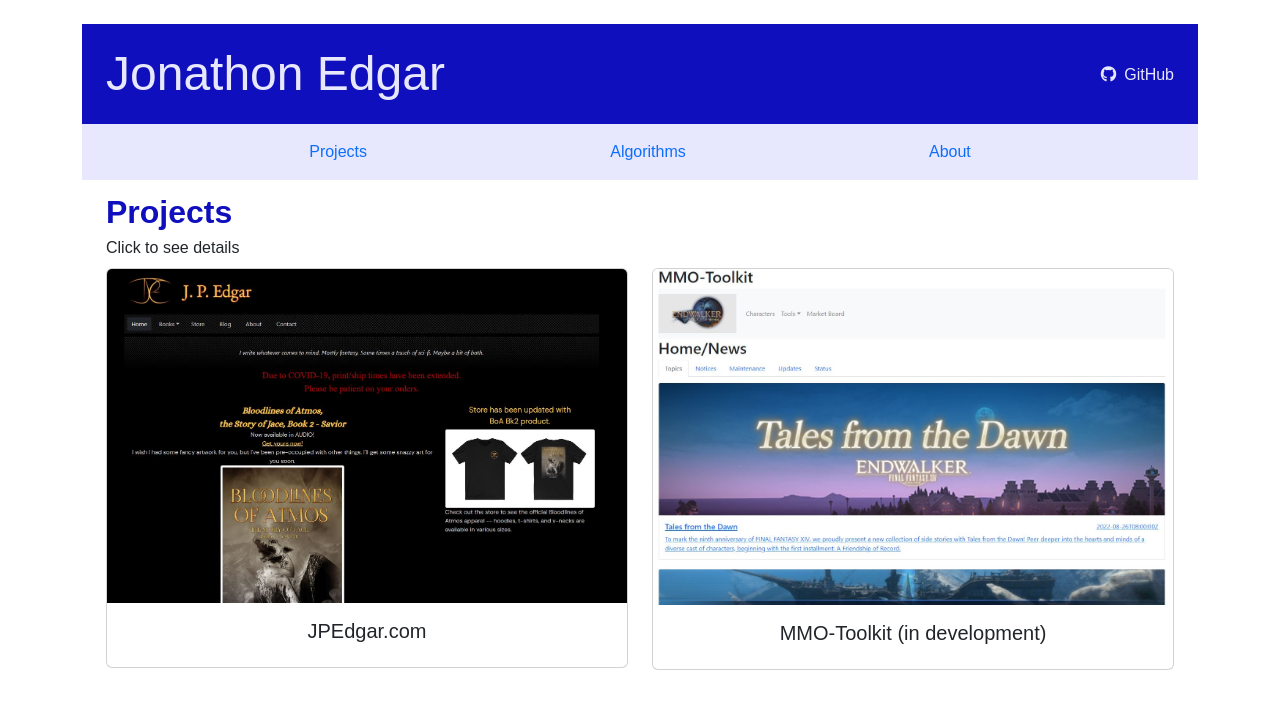
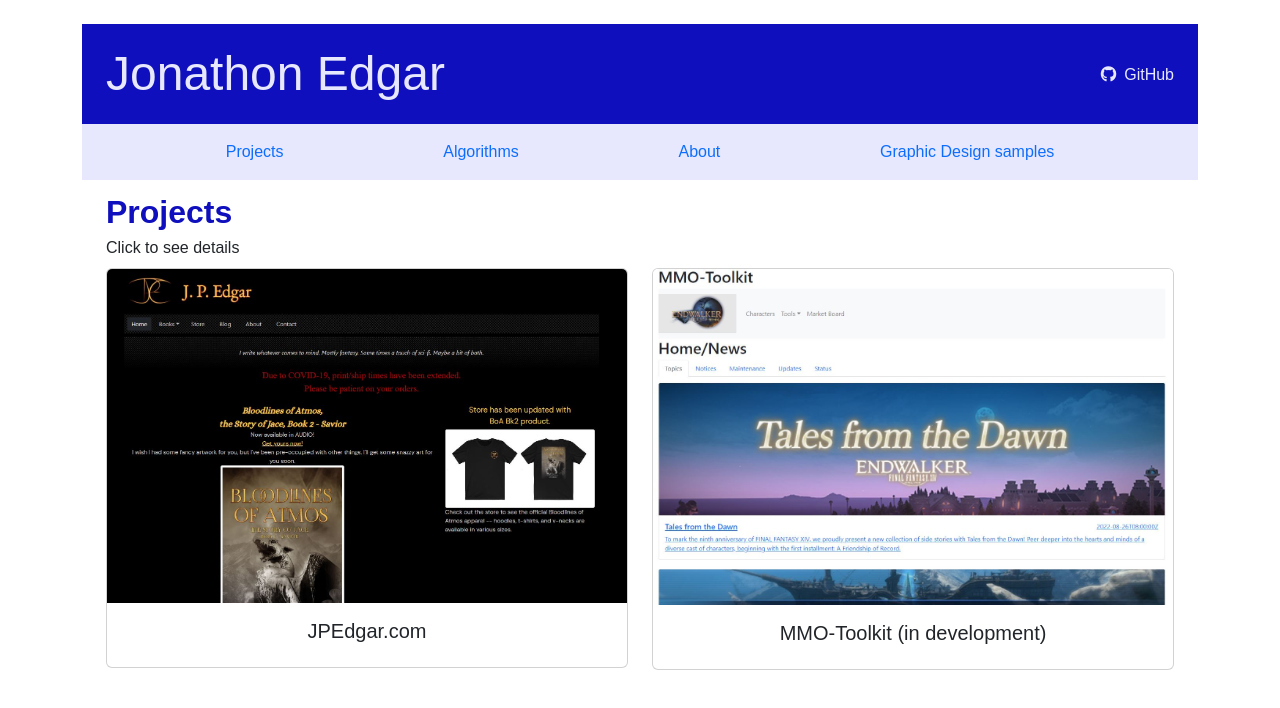
Before and after one commit to JPEdgar/Jon-Edgar.github.io, a React (Create React App) app: page / in a window 1280 px wide. Shown: the top 708 px of the page. Built offline with nearby package versions, Linux system fonts and the light colour scheme.

Commit message:
Added GD sample button

```diff
--- a/src/components/Navbar/index.jsx
+++ b/src/components/Navbar/index.jsx
@@ -12,6 +12,7 @@
       <NavLink path="/" text="Projects" />
       <NavLink path="/algos" text="Algorithms" />
       <NavLink path="/about" text="About" />
+      <NavLink path="/graphic-design" text="Graphic Design samples" />
     </Nav>
   );
 };
```
